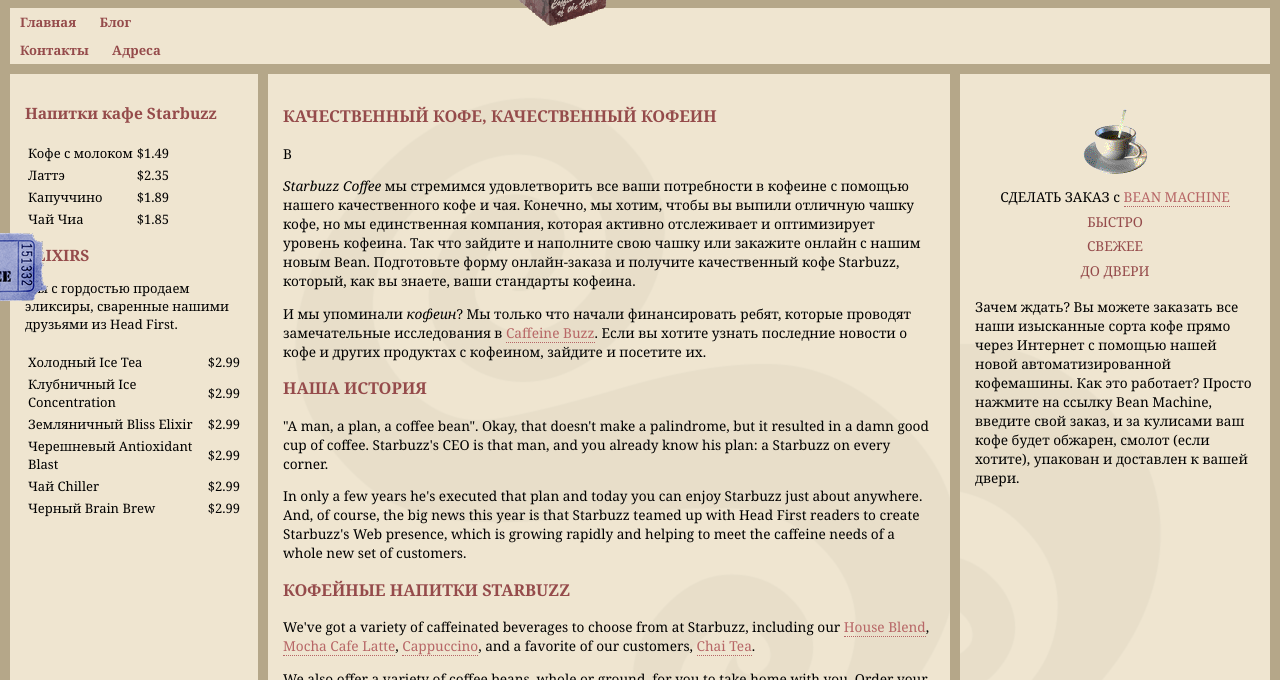
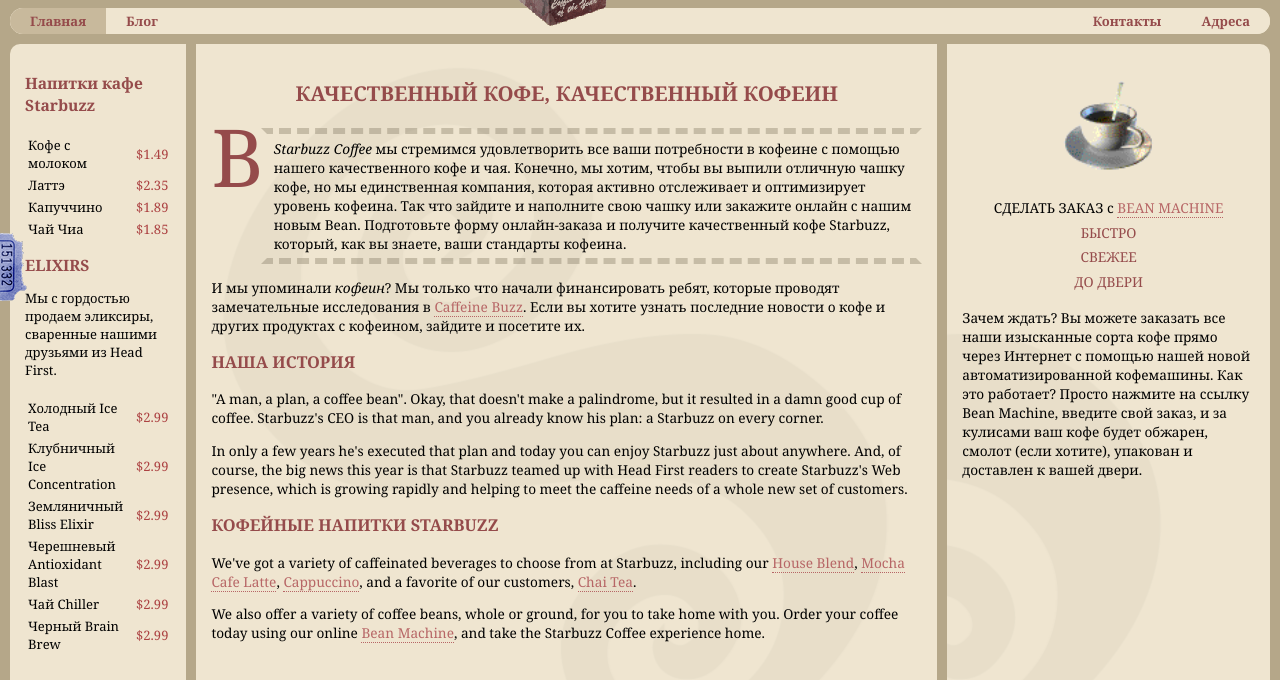
Before and after one commit to LEXXSAS/Head-First-HTML, a plain HTML site: page index.html in a window 1280 px wide. Shown: the part 120-800 px from the top of the page. Drawn offline with Linux system fonts and the light colour scheme.

Commit message:
Update starbuzz.css

```diff
--- a/starbuzz.css
+++ b/starbuzz.css
@@ -1,6 +1,15 @@
 html,
 body {
   height: 100%;
+}
+
+* {
+  box-sizing: border-box;
+}
+
+body a:hover {
+  color: #6A76B9;
+  color: #941c1c;
 }
 
 body {
@@ -21,44 +30,127 @@ header.top img#headerSlogan {
 	float: right;
 }
 
+.dropcaps::first-letter {
+  /* font-size: 3rem; */
+  font-size: 5rem;
+  float: left;
+  margin-right: 10px;
+  color: #954B4B;
+  /* color: #36302F; */
+}
+
+.Bclass {
+  position: relative;
+  top: -2em;
+  /* left: 1em; */
+}
 
 div#tableContainer {
-	display: table;
+	/* display: table; */
 	border-spacing: 10px;
+  flex-direction: column;
+  /* height: 100%; */
+  /* padding: -10px; */
+  margin: 10px 0;
+
+}
+
+.forfooterdown {
   height: 100%;
 }
 
-div#tableRow {
-	display: table-row;
+div#tableRow, .allcolumn {
+	/* display: table-row; */
+  display: flex;
+  display: -webkit-flex;
   height: 100%;
+  gap: 10px;
+  /* margin: 10px; */
+
+
+
 }
 
-section#drinks {
-    display: table-cell;
+time {
+  font-weight: bold;
+  color: rgba(103, 92, 71, 0.8);
+}
+
+.firsttext {
+  border: 6px dashed rgba(103, 92, 71, 0.3);
+  padding: 5px;
+  margin-left: 50px;
+  border-left-color: transparent;
+  border-right-color: transparent;
+}
+
+.vid {
+  text-align: center;
+}
+
+
+section#drinks, .sideleft {
+    /* display: table-cell; */
     background-color: #efe5d0;
-    width: 20%;
+    /* width: 20%; */
     padding: 15px;
     vertical-align: top;
+    margin-left: 10px;
+    flex: 1;
+    border-top-left-radius: 10px;
+    /* border-bottom-left-radius: 10px; */
 }
 
+/* .onetable {
+  margin-left: 10px;
+} */
+
+tbody#first td:nth-child(2) {
+ /* color: rgba(236, 59, 59, 0.8); */
+ /* color: rgba(192, 72, 72, 0.8); */
+ /* color: #954b4b; */
+ color: #ac4242;
+ padding-left: 15px;
+}
+tbody td:nth-child(2) {
+  /* color: rgba(236, 59, 59, 0.8); */
+  /* color: rgba(192, 72, 72, 0.8); */
+  /* color: #954b4b; */
+  color: #ac4242;
+ }
+
 /* added section#blog for blog */
-section#main, section#blog {
-  display: table-cell;
+section#main, section#blog, .middle {
+  /* display: table-cell; */
   background:       #efe5d0 url(images/background.gif) top left;
   font-size:        105%;
   padding:          15px;
   vertical-align: top;
-  width: 55%;
+  flex: 2 2 35%;
+  /* width: 55%; */
 
 }
 
+section .titleone {
+  text-align: center;
+  font-size: 1.5em;
+}
+/* section#blog h1 {
+  text-align: center;
+} */
 
-aside {
-  display: table-cell;
+
+aside, .sideright {
+  /* display: table-cell; */
   background:       #efe5d0 url(images/background.gif) bottom right no-repeat fixed;
   font-size:        105%;
   padding:          15px;
   vertical-align: top;
+  margin-right: 10px;
+  flex: 2 2 2%;
+  border-top-right-radius: 10px;
+  /* border-bottom-right-radius: 10px; */
+
 }
 
 footer {
@@ -68,6 +160,7 @@ footer {
   padding:          15px;
   margin: 0px 10px 10px 10px;
   font-size:        90%;
+
 }
 
 h1 {
@@ -95,19 +188,22 @@ a:visited {
   border-bottom:    thin dotted #675c47;
 }
 
+.coffeeimg {
+  width: 35%;
+  height: 35%;
+  /* margin: 10px; */
+  margin-bottom: 1em;
+}
 
 nav {
     background-color: #efe5d0;
 	margin: 10px 10px 0px 10px;
-}
-nav ul {
-	margin: 0px;
-	list-style-type: none;
-	padding: 5px 0px 5px 0px;
-}
-
-nav ul li.selected {
-	background-color: #c8b99c;
+  display: flex;
+  justify-content: space-between;
+  align-items: center;
+  /* border: 5px solid #db9c9c; */
+  /* border: 4px solid #9e4e4e; */
+  border-radius: 20px;
 
 }
 
@@ -115,13 +211,17 @@ nav ul {
   background-color: #efe5d0;
   margin: 0px;
   list-style-type: none;
-  padding: 5px 0px 5px 0px;
+  /* padding: 5px 0px 5px 0px; */
+  display: flex;
+  padding-left: 0;
+
+
 }
 
-nav ul li {
+/* nav ul li {
   display: inline;
   padding: 5px 10px 5px 10px;
-}
+} */
 
 nav ul li a:link, nav ul li a:visited {
   color: #954b4b;
@@ -131,25 +231,62 @@ nav ul li a:link, nav ul li a:visited {
 
 ul {
   background-color: #efe5d0;
-  margin: 10px 10px 0px 10px;
+
   list-style-type: none;
-  padding: 5px 0px 5px 0px;
+
+  border-radius: 20px 0 0px 20px;
 }
 
-ul li {
-  display: inline;
-  padding: 5px 10px 5px 10px;
+.ulend {
+  border-radius: 0px 20px 20px 0px;
 }
+
+
+nav ul li a:hover {
+  color: white;
+  background-color: #645441;
+}
+.sldh a:hover {
+  color: white;
+  background-color: #645441;
+  border-radius: 20px 0 0px 20px;
+}
+.sldhright a:hover {
+  color: white;
+  background-color: #645441;
+  border-radius: 0px 20px 20px 0px;
+}
+
+
+
+
+ul li a {
+
+  display: inline-flex;
+  padding: 4px 20px;
+
+}
+
+
 
 ul li a:link, ul li a:visited {
   color: #954b4b;
   border-bottom: none;
   font-weight: bold;
+
 }
 
-nav ul li.selected {
+nav ul li.selectedblog {
+  border-radius: 0px 0 0px 0px;
   background-color: #c8b99c;
+
 }
+nav ul li.selectedhome {
+  border-radius: 20px 0 0px 20px;
+  background-color: #c8b99c;
+
+}
+
 #award {
   position: absolute;
   top: 30px;
@@ -160,9 +297,22 @@ nav ul li.selected {
 #coupon {
   position: fixed;
   top: 350px;
-  left: -90px
-  ;
+  left: -110px;
+  transition: 0.2s ease-in;
+}
+#coupon:hover {
+  position: fixed;
+  top: 350px;
+  left: -20px;
+  transition: 0.2s ease-in;
 }
 #coupon a, img {
   border: none;
 }
+
+@media (max-width: 600px) {
+  .allcolumn {
+    -webkit-flex-direction: column;
+    flex-direction: column;
+  }
+}
```
